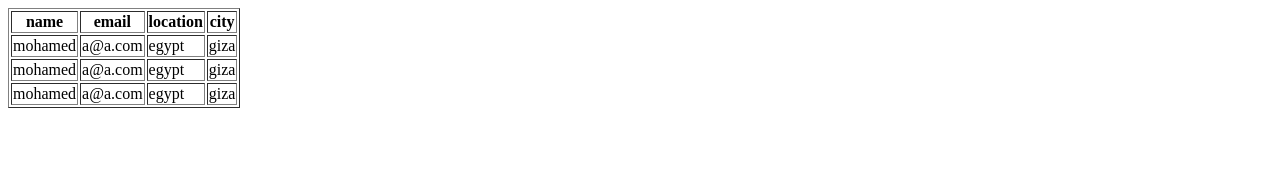
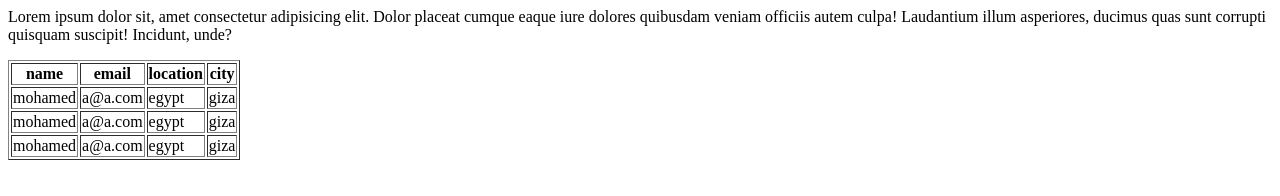
Before and after one commit to devmohamedamr/fs9, a plain HTML site: page session2/index.html in a window 1280 px wide. Drawn offline with Linux system fonts and the light colour scheme.

Commit message:
session2

```diff
--- a/session2/index.html
+++ b/session2/index.html
@@ -6,6 +6,7 @@
 </head>
 
 <body>
+    <p> Lorem ipsum dolor sit, amet consectetur adipisicing elit. Dolor placeat cumque eaque iure dolores quibusdam veniam officiis autem culpa! Laudantium illum asperiores, ducimus quas sunt corrupti quisquam suscipit! Incidunt, unde?</p>
     <!-- <h1>mohamed</h1>
     <h2>mohamed</h2>
     <h3>mohamed</h3>
```
Also changed, not shown: session2/tasksolution.html (added, +55 -0 lines), session3/index.html (added, +151 -0 lines), session2/logo.jpg (added), session3/img.PNG (added), session3/logo.jpg (added), 2 other files.
